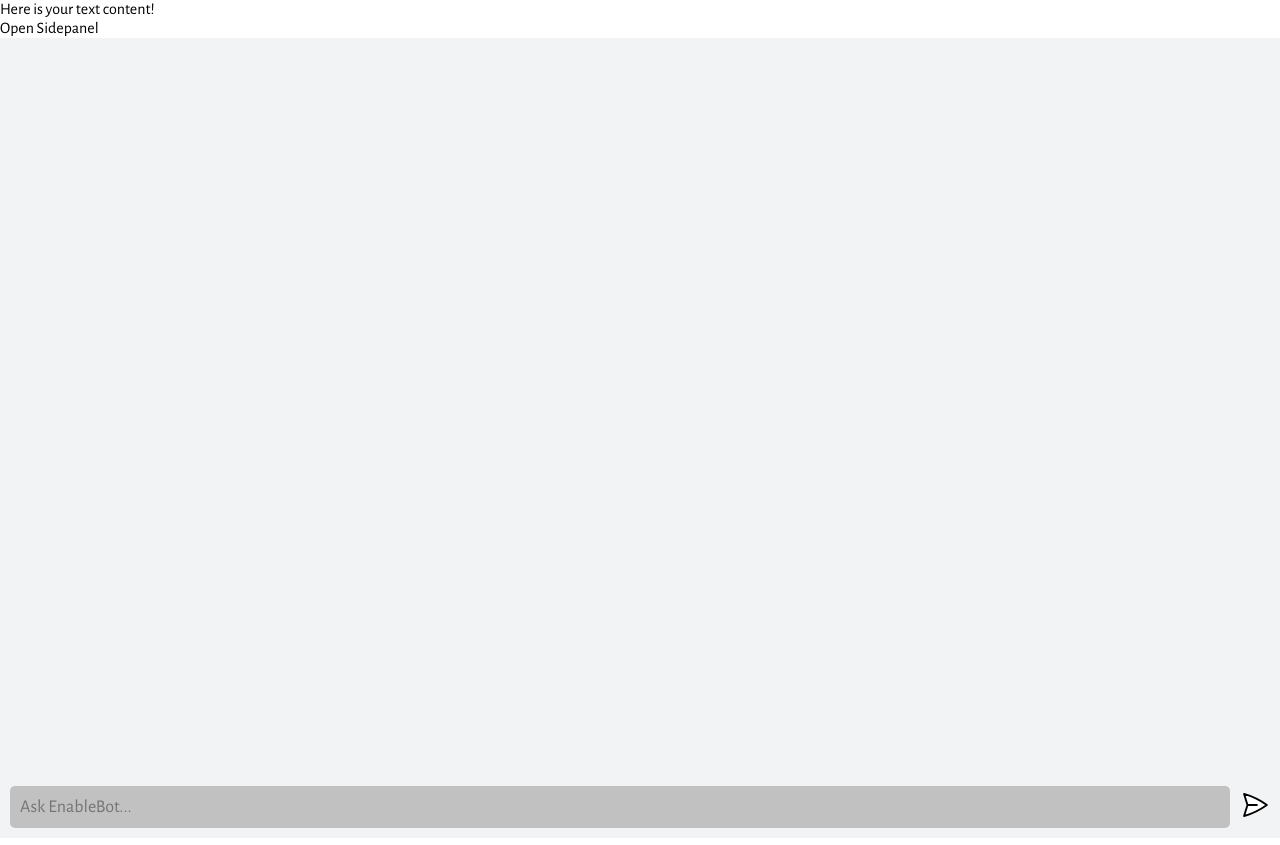
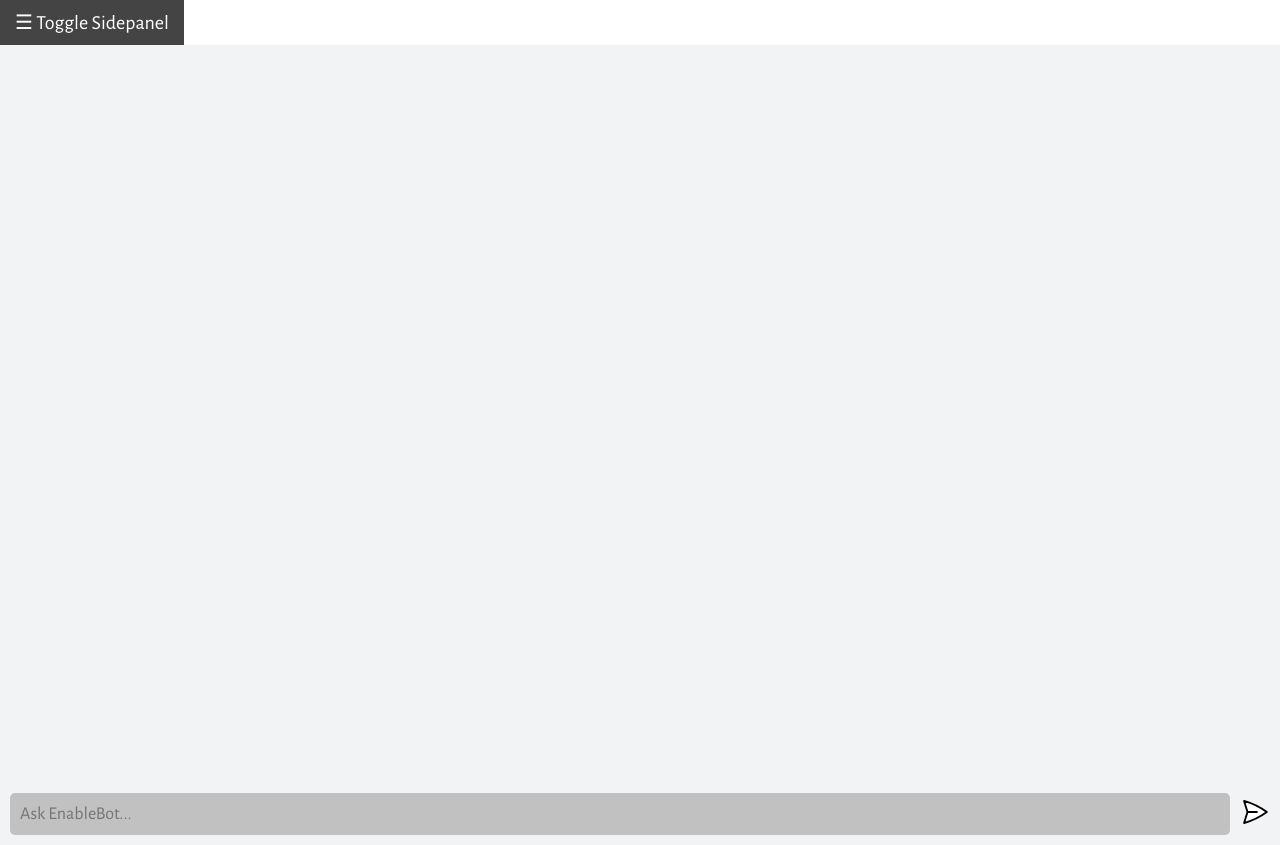
Before and after one commit to fIoof/Node.Enablebot, a website built with Vite: page client/index.html in a window 1280 px wide. Built offline with nearby package versions, Linux system fonts and the light colour scheme.

Commit message:
History log

```diff
--- a/client/History.js
+++ b/client/History.js
@@ -1,10 +1,9 @@
 
 function openNav() {
-    console.log('called')
     document.getElementById("mySidepanel").style.width = "250px";
 }
 
+/* Set the width of the sidebar to 0 (hide it) */
 function closeNav() {
-    console.log('called')
     document.getElementById("mySidepanel").style.width = "0";
 }
--- a/client/index.html
+++ b/client/index.html
@@ -14,7 +14,7 @@
       <p>Here is your text content!</p>
     </div>
   </div>
-  <div id="openBtn" onclick="openNav()">Open Sidepanel</div>
+  <button class="openbtn" onclick="openNav()">&#9776; Toggle Sidepanel</button>
     <div id="app">
       <div id="chat_container"></div>
       <form>
--- a/client/public/style.css
+++ b/client/public/style.css
@@ -155,33 +155,53 @@ form img {
   width: 30px;
   height: 30px;
 }
-.mySidepanel {
-  height: 100%;
-  width: 0;
-  position: fixed;
-  z-index: 1;
+.sidepanel {
+  height: 250px; /* Specify a height */
+  width: 0; /* 0 width - change this with JavaScript */
+  position: fixed; /* Stay in place */
+  z-index: 1; /* Stay on top */
   top: 0;
   left: 0;
-  background-color: #111;
-  overflow-x: hidden;
-  transition: 0.5s;
+  background-color: #111; /* Black*/
+  overflow-x: hidden; /* Disable horizontal scroll */
+  padding-top: 60px; /* Place content 60px from the top */
+  transition: 0.5s; /* 0.5 second transition effect to slide in the sidepanel */
 }
 
-.mySidepanel .content {
-  margin-left: 60px;
-  padding: 20px;
+/* The sidepanel links */
+.sidepanel a {
+  padding: 8px 8px 8px 32px;
+  text-decoration: none;
+  font-size: 25px;
+  color: #818181;
+  display: block;
+  transition: 0.3s;
 }
 
-.mySidepanel p {
-  color: white;
-  font-size: 25px;
+/* When you mouse over the navigation links, change their color */
+.sidepanel a:hover {
+  color: #f1f1f1;
 }
 
-.closebtn {
+/* Position and style the close button (top right corner) */
+.sidepanel .closebtn {
   position: absolute;
-  top: 10px;
+  top: 0;
   right: 25px;
   font-size: 36px;
+  margin-left: 50px;
+}
+
+/* Style the button that is used to open the sidepanel */
+.openbtn {
+  font-size: 20px;
+  cursor: pointer;
+  background-color: #111;
   color: white;
-  text-decoration: none;
+  padding: 10px 15px;
+  border: none;
 }
+
+.openbtn:hover {
+  background-color: #444;
+}
```
